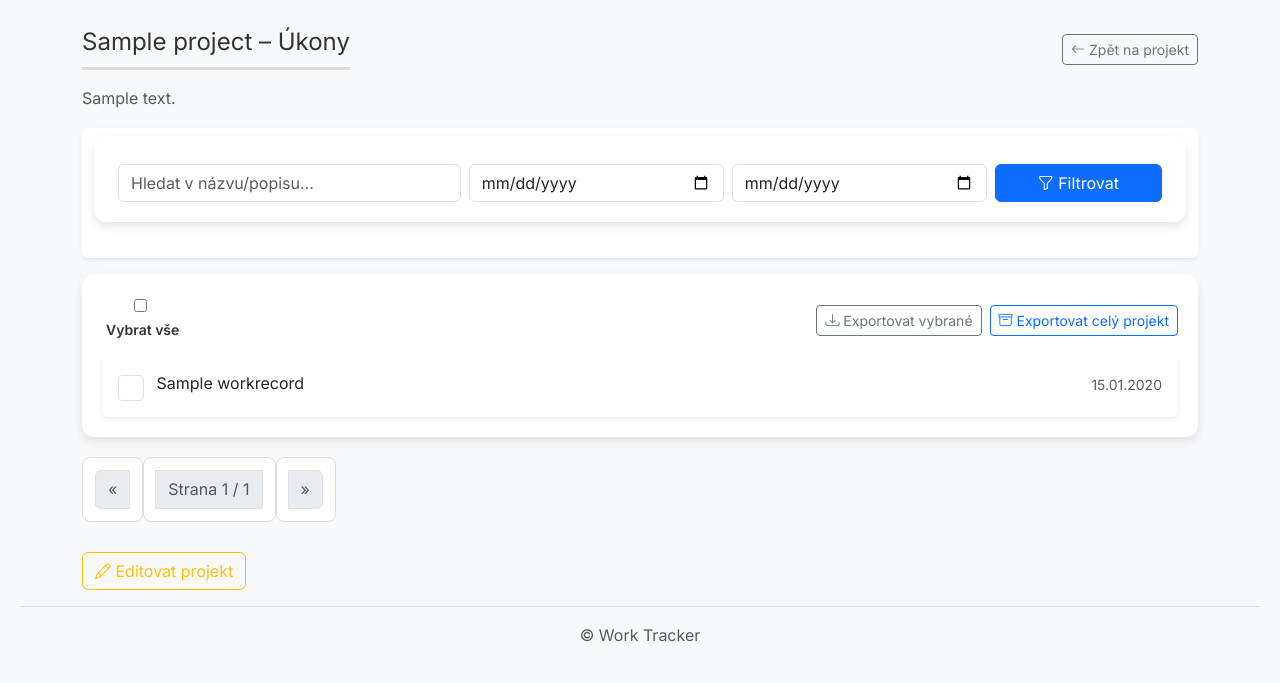
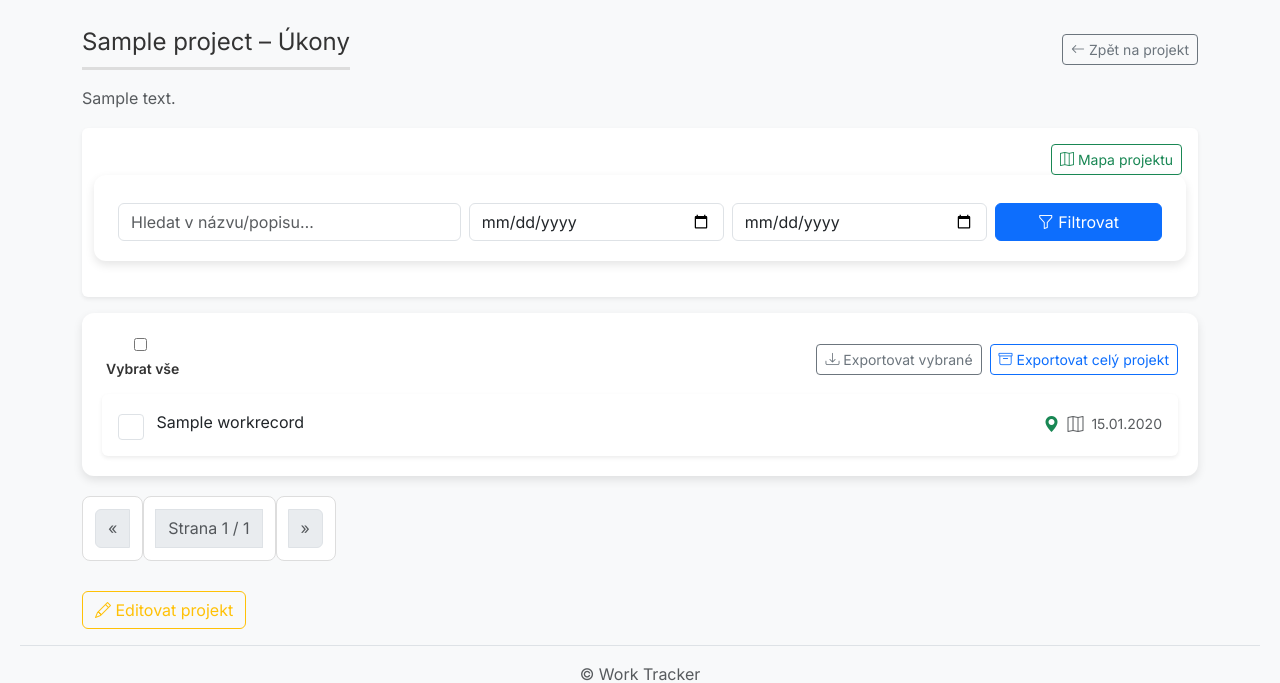
Before and after one commit to vachosan/work_tracker, a Django app: page /tracker/project/1/ in a window 1280 px wide. Shown: the part 57-740 px from the top of the page. Run offline with Django 5.2, Linux system fonts and the light colour scheme; a user stored in the database is signed in; tables that the repository leaves empty hold one stand-in row (values such as "Sample post"); some libraries are stand-ins or nearby versions.

Commit message:
projekt detail implementace mapy a souřadnice

```diff
--- a/work_tracker/tracker/templates/tracker/project_detail.html
+++ b/work_tracker/tracker/templates/tracker/project_detail.html
@@ -15,6 +15,11 @@
 
 <div class="card border-0 shadow-sm mb-3">
   <div class="card-body">
+    <div class="d-flex justify-content-end mb-2">
+      <a class="btn btn-outline-success btn-sm" href="{% url 'map_leaflet_test' %}?project={{ project.pk }}">
+        <i class="bi bi-map"></i> Mapa projektu
+      </a>
+    </div>
     <form method="get" class="row g-2">
       <div class="col-12 col-md-4">
         <input type="text" name="q" value="{{ q }}" class="form-control" placeholder="Hledat v názvu/popisu…">
@@ -58,7 +63,17 @@
             <input type="checkbox" name="selected_records" value="{{ wr.id }}" class="form-check-input me-2">
             <span>{{ wr.title|default:"Bez názvu" }}</span>
           </div>
-          <small class="text-muted">{{ wr.date|date:"d.m.Y" }}</small>
+          <div class="d-flex align-items-center gap-2">
+            {% if wr.latitude and wr.longitude %}
+              <i class="bi bi-geo-alt-fill text-success" title="Has location"></i>
+            {% else %}
+              <i class="bi bi-geo text-muted" title="No location"></i>
+            {% endif %}
+            <a href="{% url 'map_leaflet_test' %}?record={{ wr.id }}&project={{ project.pk }}" class="text-muted" title="Open in map">
+              <i class="bi bi-map"></i>
+            </a>
+            <small class="text-muted">{{ wr.date|date:"d.m.Y" }}</small>
+          </div>
         </div>
       </div>
     {% empty %}
```
Also changed, not shown: work_tracker/tracker/templates/tracker/work_record_list.html (+10 -2 lines).
